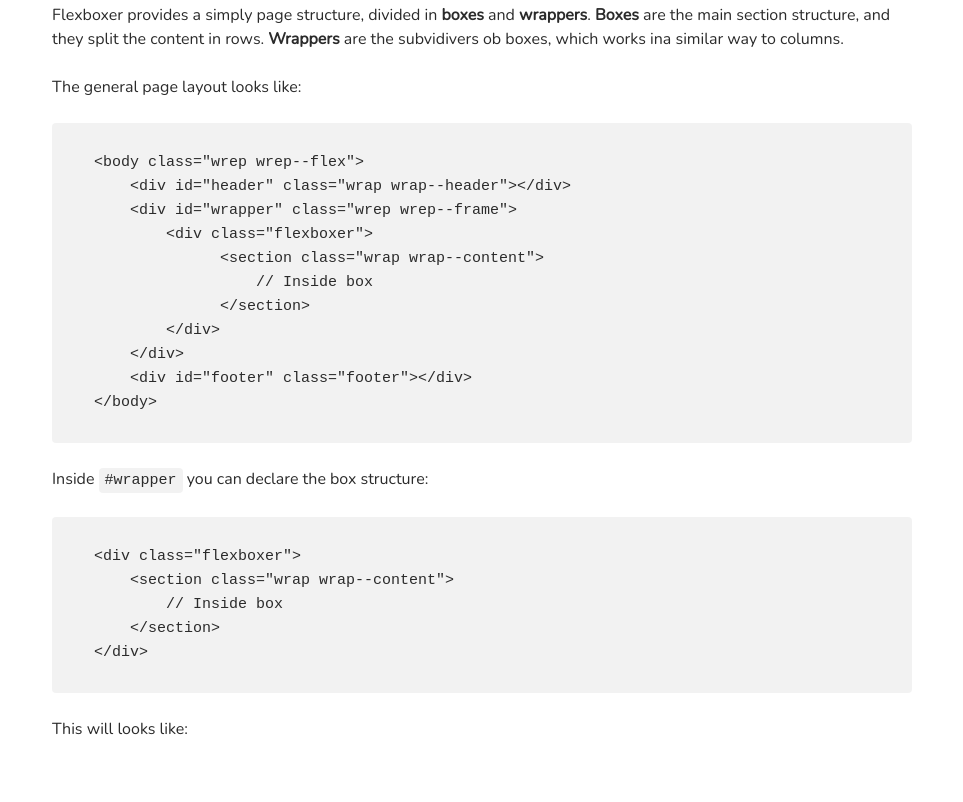
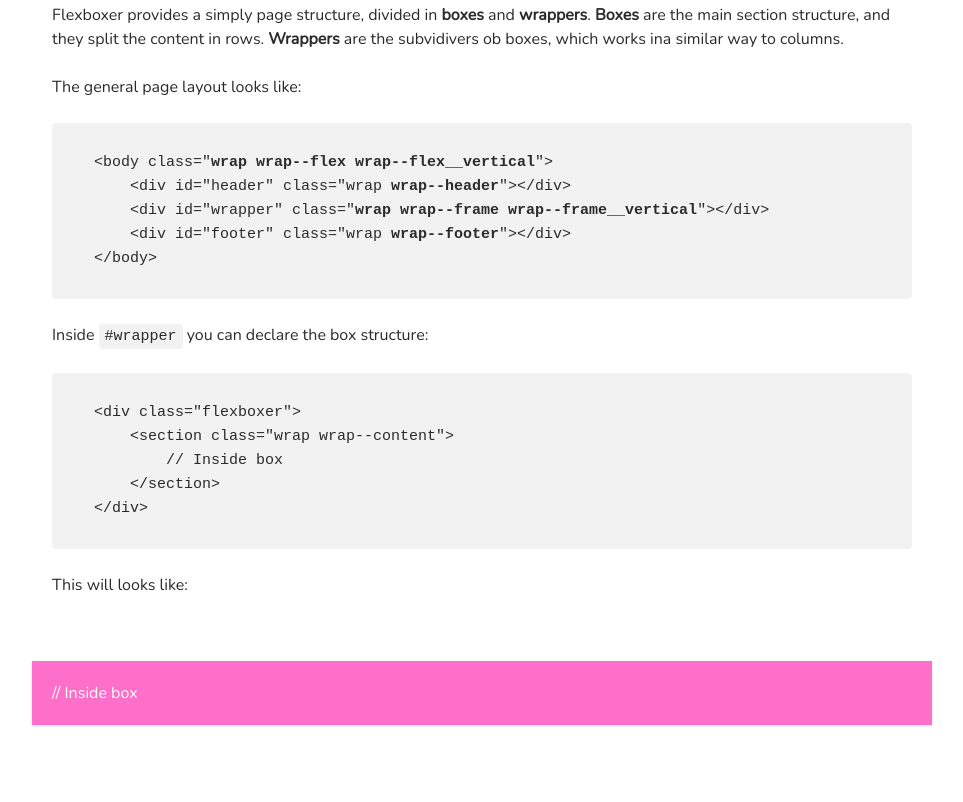
Before and after one commit to Saigesp/Flexboxer, a website: page index.html in a window 1280 px wide. Shown: the part 2155-2957 px from the top of the page, without its empty margins (158-1121 px from the left). Drawn offline with nearby package versions, Linux system fonts and the light colour scheme.

Commit message:
reestructure vertical flex

```diff
--- a/dev/flexboxer/flexboxer-vertical.less
+++ b/dev/flexboxer/flexboxer-vertical.less
@@ -2,7 +2,7 @@
 /**
  * FLEXBOXER VERTICAL
  ***********************************/
-.wrep--flex {
+.wrap--vertical {
 	display: flex;
 	flex-direction: column;
 	min-height: 100%;
@@ -12,13 +12,16 @@
 		margin-bottom: 0 !important;
 		&--frame {
 			width: 100%;
+			&__full {
+				flex: 1 !important;
+			}
 		}
 		&--content {
 			width: ~"calc(100% - @{wrap-content-padding}*2)";
+			&__full {
+				flex: 1 !important;
+			}
 		}
-	}
-	> .wrep--frame {
-		flex: 1 !important;
 	}
 }
 
--- a/index.html
+++ b/index.html
@@ -37,7 +37,7 @@
     <meta name="msapplication-TileImage" content="./assets/img/favicon/mstile-144x144.png">
     <meta name="theme-color" content="#ffffff">
   </head>
-  <body class="wrep wrep--flex">
+  <body class="wrap wrap--vertical">
 
     <div id="menutop" class="menu menu--top js-menu animecubic550">
       <img src="./assets/img/icons/close-white.svg" alt="Close menu" class="icon icon--close" onclick="ToggleMenu('close')">
@@ -68,7 +68,7 @@
         </div>
       </div>
     </div><!-- end of #header -->
-    <div id="wrapper" class="wrep wrep--frame">
+    <div id="wrapper" class="wrap wrap--frame wrap--frame__full">
 
       <!-- image cover -->
       <div class="flexboxer flexboxer--full">
@@ -126,16 +126,10 @@
           <p>Flexboxer provides a simply page structure, divided in <strong>boxes</strong> and <strong>wrappers</strong>. <strong>Boxes</strong> are the main section structure, and they split the content in rows. <strong>Wrappers</strong> are the subvidivers ob boxes, which works ina similar way to columns.</p>
           <p>The general page layout looks like:</p>
           <pre><code>
-    &lt;body class="wrep wrep--flex"&gt;
-        &lt;div id="header" class="wrap wrap--header"&gt;&lt;/div&gt;
-        &lt;div id="wrapper" class="wrep wrep--frame"&gt;
-            &lt;div class="flexboxer"&gt;
-                  &lt;section class="wrap wrap--content"&gt;
-                      // Inside box
-                  &lt;/section&gt;
-            &lt;/div&gt;
-        &lt;/div&gt;
-        &lt;div id="footer" class="footer"&gt;&lt;/div&gt;
+    &lt;body class="<strong>wrap wrap--flex wrap--flex__vertical</strong>"&gt;
+        &lt;div id="header" class="wrap <strong>wrap--header</strong>"&gt;&lt;/div&gt;
+        &lt;div id="wrapper" class="<strong>wrap wrap--frame wrap--frame__vertical</strong>"&gt;&lt;/div&gt;
+        &lt;div id="footer" class="wrap <strong>wrap--footer</strong>"&gt;&lt;/div&gt;
     &lt;/body&gt;
           </code></pre>
           <p>Inside <code>#wrapper</code> you can declare the box structure:</p>
@@ -282,33 +276,56 @@
           <h1>Vertical layout</h1>
           <p>Flexboxer have two special classes to configure a vertical flexbox, which is used in the page layout as well:</p>
           <pre><code>
-    &lt;body class="<strong>wrep wrep--flex</strong>"&gt;
+    &lt;body class="<strong>wrap wrap--vertical</strong>"&gt;
         &lt;div id="header" class="wrap wrap--header"&gt;&lt;/div&gt;
-        &lt;div id="wrapper" class="<strong>wrep wrep--frame</strong>"&gt;
+        &lt;div id="wrapper" class="<strong>wrap wrap--content__full</strong>"&gt;
             // Content
         &lt;/div&gt;
         &lt;div id="footer" class="footer"&gt;&lt;/div&gt;
     &lt;/body&gt;
           </code></pre>
-          <p>The trick here is <strong><code>wrep--frame</code></strong>. If there aren't enought content to fill the screen, <code>wrep--frame</code> will grow until fill the window (without fuck off others containers):</p>
+          <p>The trick here is <strong><code>wrap--frame__full</code></strong> or <strong><code>wrap--content__full</code></strong>. If there aren't enought content to fill the screen, <code>wrap--frame__full  </code> will grow until fill the window (without fuck off others containers):</p>
           <pre><code>
-    &lt;section class="wrap wrap--content <strong>wrep--flex</strong>"&gt;
-        &lt;div class="wrap wrap--content"&gt; item 1 &lt;/div&gt;
-        &lt;div class="wrap wrap--content <strong>wrep--frame</strong>"&gt; item 2 &lt;/div&gt;
-        &lt;div class="wrap wrap--frame"&gt; item 3 &lt;/div&gt;
+    &lt;section class="wrap wrap--content <strong>wrap--vertical</strong>"&gt;
+        &lt;div class="wrap wrap--content"&gt; // Content &lt;/div&gt;
+        &lt;div class="wrap wrap--content <strong>wrap--content__full</strong>"&gt; // Content full &lt;/div&gt;
+        &lt;div class="wrap wrap--frame"&gt; // Content &lt;/div&gt;
     &lt;/section&gt;
           </code></pre>
         </section>
 
-        <section class="wrap wrap--content wrap--shadow wrep--flex" style="height:360px; background-color: #FE6FCA;">
-          <div class="wrap wrap--content" style="background-color: #DC5861; color: white;">
-            item 1
+        <section class="wrap wrap--content wrap--shadow wrap--vertical" style="height:360px; background-color: #FE6FCA;">
+          <div class="wrap wrap--content" style="background-color: #B66FFE; color: white;">
+            // Content
           </div>
-          <div class="wrap wrap--content wrep--frame" style="background-color: #FFFFFF; color: black;">
-            item 2
+          <div class="wrap wrap--content wrap--content__full" style="background-color: #EACA13; color: black;">
+            // Content full
           </div>
-          <div class="wrap wrap--frame" style="background-color: #6F71E5; color: white;">
-            item 3
+          <div class="wrap wrap--content" style="background-color: #B66FFE; color: white;">
+            // Content
+          </div>
+        </section>
+
+        <section class="wrap wrap--content">
+          <p>Obviusly you can place more than one <code>wrap--content__full</code>:</p>
+          <pre><code>
+    &lt;section class="wrap wrap--content <strong>wrap--vertical</strong>"&gt;
+        &lt;div class="wrap wrap--content <strong>wrap--content__full</strong>"&gt; // Content full &lt;/div&gt;
+        &lt;div class="wrap wrap--frame"&gt; // Frame &lt;/div&gt;
+        &lt;div class="wrap wrap--content <strong>wrap--content__full</strong>"&gt; // Content full &lt;/div&gt;
+    &lt;/section&gt;
+          </code></pre>
+        </section>
+
+        <section class="wrap wrap--content wrap--shadow wrap--vertical" style="height:360px; background-color: #FE6FCA;">
+          <div class="wrap wrap--content wrap--content__full" style="background-color: #EACA13; color: black;">
+            // Content expanded
+          </div>
+          <div class="wrap wrap--frame" style="background-color: #43C6ED; color: white;">
+            // Frame what you want, bro
+          </div>
+          <div class="wrap wrap--content wrap--content__full" style="background-color: #EACA13; color: black;">
+            // Content expanded
           </div>
         </section>
 
@@ -316,36 +333,28 @@
           <h1>Masonry (Gallery)</h1>
           <p>Yep, there're also a gallery layout FYI, which will be explained here: <a href="masonry.html">masonry</a></p>
           <pre><code>
-    &lt;section class="wrap wrap--frame wrap--masonry"&gt;
-        &lt;div class="wrap wrap--content"&gt; item &lt;/div&gt;
-        &lt;div class="wrap wrap--content"&gt; item &lt;/div&gt;
-        &lt;div class="wrap wrap--content"&gt; item &lt;/div&gt;
-        &lt;div class="wrap wrap--content"&gt; item &lt;/div&gt;
-        &lt;div class="wrap wrap--content"&gt; item &lt;/div&gt;
-        &lt;div class="wrap wrap--content"&gt; item &lt;/div&gt;
+    &lt;section class="wrap wrap--frame <strong>wrap--masonry</strong>"&gt;
+        &lt;div class="wrap wrap--content <strong>wrap--content__middle</strong>"&gt; item &lt;/div&gt;
+        &lt;div class="wrap wrap--content <strong>wrap--content__middle</strong>"&gt; item &lt;/div&gt;
+        &lt;div class="wrap wrap--content <strong>wrap--content__middle</strong>"&gt; item &lt;/div&gt;
+        &lt;div class="wrap wrap--content <strong>wrap--content__middle</strong>"&gt; item &lt;/div&gt;
     &lt;/section&gt;
           </code></pre>
           <p>This will looks like:</p>
         </section>
 
         <section class="wrap wrap--frame wrap--masonry">
-          <div class="wrap wrap--content" style="background-color: #A3DB42; color: white;">
+          <div class="wrap wrap--content wrap--content__middle" style="background-color: #A3DB42; color: white;">
             item 1
           </div>
-          <div class="wrap wrap--content" style="background-color: #A3DB42; color: white;">
+          <div class="wrap wrap--content wrap--content__middle" style="background-color: #A3DB42; color: white;">
             item 2
           </div>
-          <div class="wrap wrap--content" style="background-color: #A3DB42; color: white;">
+          <div class="wrap wrap--content wrap--content__middle" style="background-color: #A3DB42; color: white;">
             item 3
           </div>
-          <div class="wrap wrap--content" style="background-color: #A3DB42; color: white;">
+          <div class="wrap wrap--content wrap--content__middle" style="background-color: #A3DB42; color: white;">
             item 4
-          </div>
-          <div class="wrap wrap--content" style="background-color: #A3DB42; color: white;">
-            item 5
-          </div>
-          <div class="wrap wrap--content" style="background-color: #A3DB42; color: white;">
-            item 6
           </div>
         </section>
 
```
Also changed, not shown: dev/flexboxer/flexboxer.less (+4 -4 lines), masonry.html (+4 -2 lines), assets/styles/style.css.
